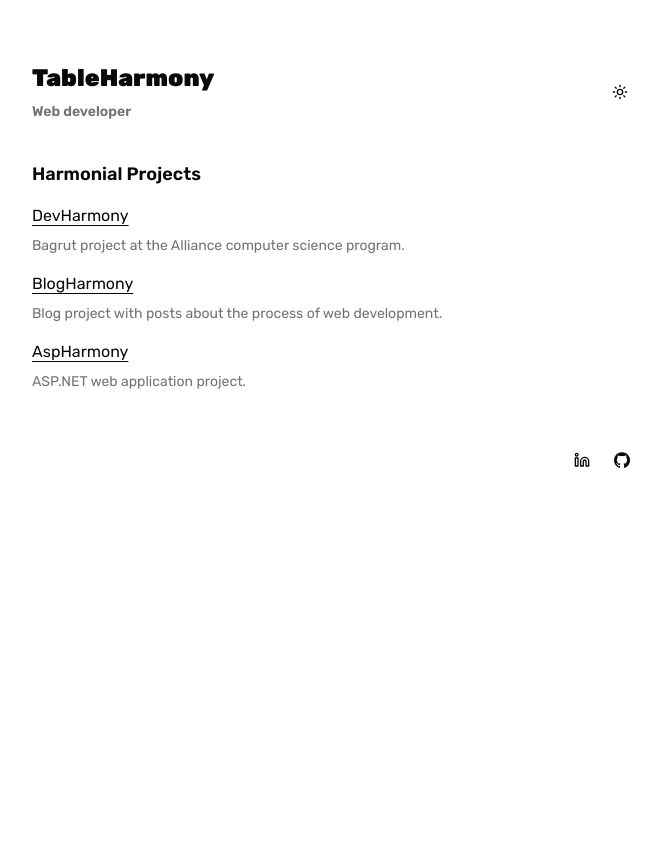
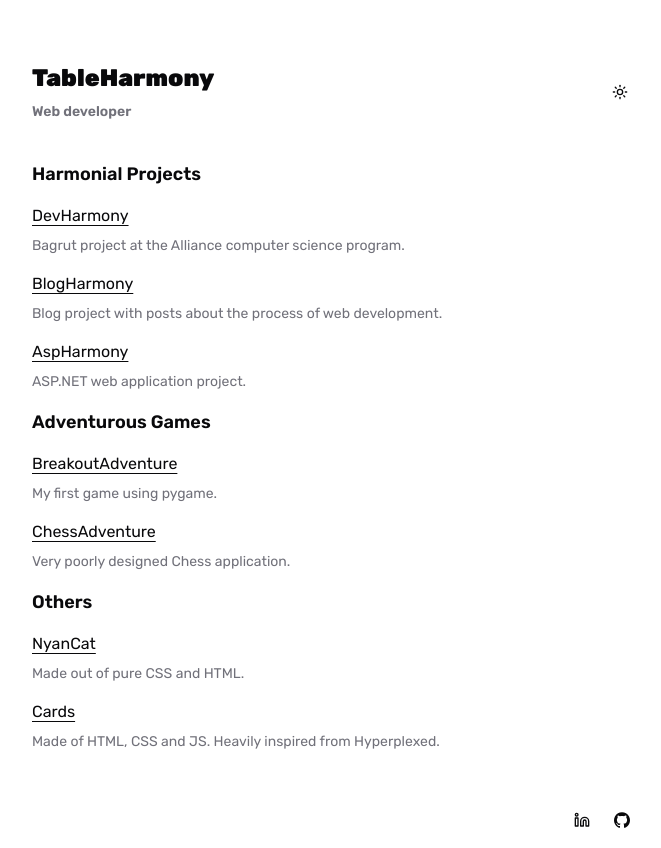
Before and after one commit to table-harmony/tableharmony, a Next.js app: page / in a window 1280 px wide. Shown: the whole page, without its empty margins (304-965 px from the left). Before the commit the page ends 800 px from the top, so only its background shows below. Built offline with nearby package versions, Linux system fonts and the light colour scheme.

Commit message:
More projects

```diff
--- a/src/app/(main)/page.tsx
+++ b/src/app/(main)/page.tsx
@@ -2,9 +2,9 @@ import Link from "next/link";
 
 export default function HomePage() {
   return (
-    <section className="flex flex-col gap-4">
-      <p className="font-semibold text-lg">Harmonial Projects</p>
-      <div className="flex flex-col gap-4">
+    <main className="flex flex-col gap-4">
+      <section className="flex flex-col gap-4">
+        <p className="font-semibold text-lg">Harmonial Projects</p>
         <div className="flex flex-col gap-2">
           <Link
             href="https://devharmony.vercel.app"
@@ -44,7 +44,65 @@ export default function HomePage() {
             ASP.NET web application project.
           </span>
         </div>
-      </div>
-    </section>
+      </section>
+      <section className="flex flex-col gap-4">
+        <p className="font-semibold text-lg">Adventurous Games</p>
+        <div className="flex flex-col gap-2">
+          <Link
+            href="https://github.com/table-harmony/breakoutadventure"
+            target="_blank"
+            rel="noreferrer"
+            className="underline underline-offset-4"
+          >
+            BreakoutAdventure
+          </Link>
+          <span className="text-muted-foreground text-sm">
+            My first game using pygame.
+          </span>
+        </div>
+        <div className="flex flex-col gap-2">
+          <Link
+            href="https://github.com/table-harmony/chessadventure"
+            target="_blank"
+            rel="noreferrer"
+            className="underline underline-offset-4"
+          >
+            ChessAdventure
+          </Link>
+          <span className="text-muted-foreground text-sm">
+            Very poorly designed Chess application.
+          </span>
+        </div>
+      </section>
+      <section className="flex flex-col gap-4">
+        <p className="font-semibold text-lg">Others</p>
+        <div className="flex flex-col gap-2">
+          <Link
+            href="https://github.com/table-harmony/nyan-cat"
+            target="_blank"
+            rel="noreferrer"
+            className="underline underline-offset-4"
+          >
+            NyanCat
+          </Link>
+          <span className="text-muted-foreground text-sm">
+            Made out of pure CSS and HTML.
+          </span>
+        </div>
+        <div className="flex flex-col gap-2">
+          <Link
+            href="https://github.com/table-harmony/cards"
+            target="_blank"
+            rel="noreferrer"
+            className="underline underline-offset-4"
+          >
+            Cards
+          </Link>
+          <span className="text-muted-foreground text-sm">
+            Made of HTML, CSS and JS. Heavily inspired from Hyperplexed.
+          </span>
+        </div>
+      </section>
+    </main>
   );
 }
```
Also changed, not shown: 1 other file (tests, documents, lock files or other folders).
